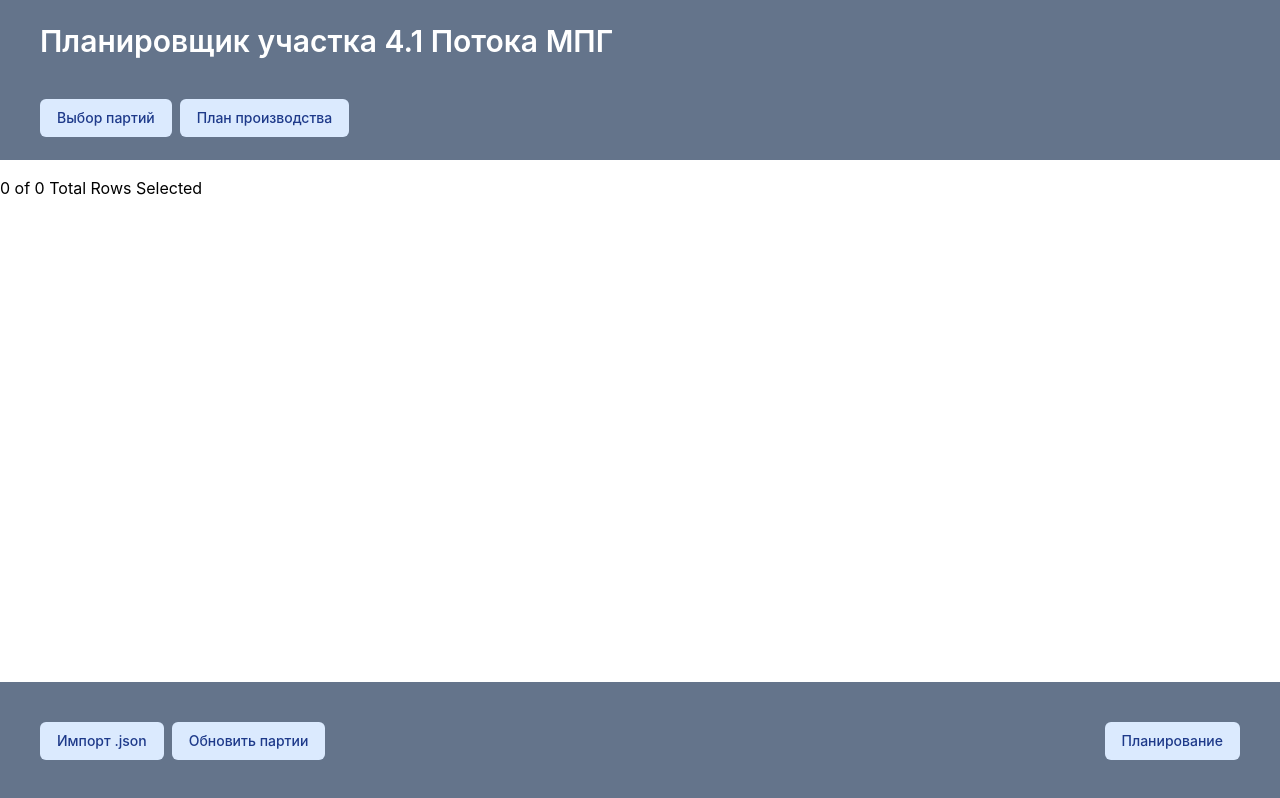
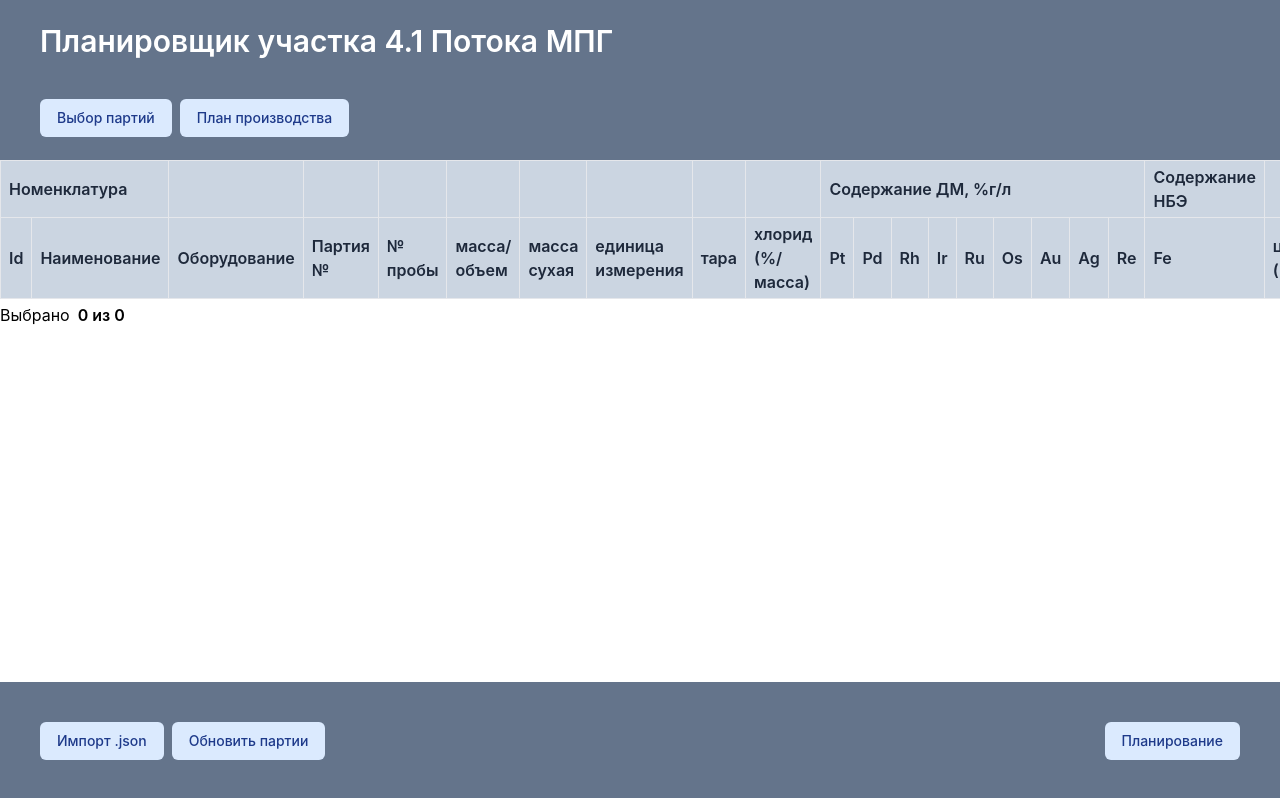
Before and after one commit to lorentzimys/ktsm-planner-mvp, a React app: page / in a window 1280 px wide. Built offline with nearby package versions, Linux system fonts and the light colour scheme.

Commit message:
Added columns config + grid translations

```diff
--- a/package.json
+++ b/package.json
@@ -43,6 +43,7 @@
     "jest": "^27.4.3",
     "jest-resolve": "^27.4.2",
     "jest-watch-typeahead": "^1.0.0",
+    "lodash": "^4.17.21",
     "mini-css-extract-plugin": "^2.4.5",
     "postcss": "^8.4.4",
     "postcss-flexbugs-fixes": "^5.0.2",
@@ -96,6 +97,7 @@
     ]
   },
   "devDependencies": {
+    "@types/lodash": "^4.14.185",
     "autoprefixer": "^10.4.11",
     "postcss": "^8.4.16",
     "postcss-import": "^15.0.0",
--- /dev/null
+++ b/src/components/grid/columnsConfig.ts
@@ -0,0 +1,145 @@
+import { createColumnHelper } from '@tanstack/react-table'
+import { find, get } from 'lodash';
+
+const columnHelper = createColumnHelper<any>();
+
+export const columnsConfig = [
+  columnHelper.group({
+    id: 'nomenclature',
+    header: 'Номенклатура',
+    columns: [
+      columnHelper.accessor('id', {
+        header: 'Id',
+        cell: info => info.getValue(),
+      }),
+      columnHelper.accessor('name', {
+        cell: info => info.getValue(),
+        header: 'Наименование',
+      }),
+    ],
+  }),
+  columnHelper.group({
+    id: 'equipment',
+    columns: [
+      columnHelper.accessor('equipment', {
+        header: 'Оборудование',
+        cell: info => info.getValue(),
+      }),
+    ],
+  }),
+  columnHelper.accessor('batchNo', {
+    cell: info => info.getValue(),
+    header: 'Партия №',
+  }),
+  columnHelper.accessor('probeNo', {
+    cell: info => info.getValue(),
+    header: '№ пробы',
+  }),
+  columnHelper.accessor('weight', {
+    cell: info => info.getValue(),
+    header: 'масса/объем',
+  }),
+  columnHelper.accessor('weightNet', {
+    cell: info => info.getValue(),
+    header: 'масса сухая',
+  }),
+  columnHelper.accessor('unit', {
+    cell: info => info.getValue(),
+    header: 'единица измерения',
+  }),
+  columnHelper.accessor('packageType', {
+    cell: info => info.getValue(),
+    header: 'тара',
+  }),
+  columnHelper.accessor('chlorideWeight', {
+    cell: info => info.getValue(),
+    header: 'хлорид (%/масса)',
+  }),
+  columnHelper.group({
+    id: 'containmentDM',
+    header: 'Содержание ДМ, %г/л',
+    columns: [
+      columnHelper.accessor(
+        row => get(find(row.containmentDM, ['name', 'Pt']), 'value'),
+        {
+          header: 'Pt',
+          cell: info => info.getValue(),
+        }
+      ),
+      columnHelper.accessor(
+        row => get(find(row.containmentDM, ['name', 'Pd']), 'value'),
+        {
+          header: 'Pd',
+          cell: info => info.getValue(),
+        }
+      ),
+      columnHelper.accessor(
+        row => get(find(row.containmentDM, ['name', 'Rh']), 'value'),
+        {
+          header: 'Rh',
+          cell: info => info.getValue(),
+        }
+      ),
+      columnHelper.accessor(
+        row => get(find(row.containmentDM, ['name', 'Ir']), 'value'),
+        {
+          header: 'Ir',
+          cell: info => info.getValue(),
+        }
+      ),
+      columnHelper.accessor(
+        row => get(find(row.containmentDM, ['name', 'Ru']), 'value'),
+        {
+          header: 'Ru',
+          cell: info => info.getValue(),
+        }
+      ),
+      columnHelper.accessor(
+        row => get(find(row.containmentDM, ['name', 'Os']), 'value'),
+        {
+          header: 'Os',
+          cell: info => info.getValue(),
+        }
+      ),
+      columnHelper.accessor(
+        row => get(find(row.containmentDM, ['name', 'Au']), 'value'),
+        {
+          header: 'Au',
+          cell: info => info.getValue(),
+        }
+      ),
+      columnHelper.accessor(
+        row => get(find(row.containmentDM, ['name', 'Ag']), 'value'),
+        {
+          header: 'Ag',
+          cell: info => info.getValue(),
+        }
+      ),
+      columnHelper.accessor(
+        row => get(find(row.containmentDM, ['name', 'Re']), 'value'),
+        {
+          header: 'Re',
+          cell: info => info.getValue(),
+        }
+      ),
+    ],
+  }),
+  columnHelper.group({
+    id: 'containmentNBE',
+    header: 'Содержание НБЭ',
+    columns: [
+      columnHelper.accessor(
+        row => get(find(row.containmentNBE, ['name', 'Fe']), 'value'),
+        {
+          header: 'Fe',
+          cell: info => info.getValue(),
+        }
+      ),
+    ],
+  }),
+  columnHelper.accessor('value', {
+    header: 'ценность (руб/кг)',
+    cell: info => info.getValue(),
+  }
+  )
+];
--- a/src/components/grid/index.css
+++ b/src/components/grid/index.css
@@ -16,6 +16,9 @@
 	}
 
 	&__header{
+		&-group-row {
+			text-align: center;
+		}
 		&-row {
 			text-align: left;
 		}
--- a/src/components/grid/index.tsx
+++ b/src/components/grid/index.tsx
@@ -1,4 +1,4 @@
-import React from "react";
+import React, {memo} from "react";
 import {
   Column,
   ColumnDef,
@@ -8,35 +8,24 @@ import {
   getPaginationRowModel,
   Table,
   useReactTable,
-  createColumnHelper,
   IdentifiedColumnDef
 } from '@tanstack/react-table'
+
 import { useSelector } from 'react-redux';
 import { IDataState } from '../../store/dataSlice';
 
+import { columnsConfig } from "./columnsConfig";
+
 import './index.css';
-
-const columnHelper = createColumnHelper<any>();
 
 const Grid = () => {
   const [rowSelection, setRowSelection] = React.useState({});
   // const [globalFilter, setGlobalFilter] = React.useState('');
   const data = useSelector(({ data }: { data: IDataState }) => data.value);
 
-  const getColumns = () => (
-    Object.entries(data && data.length ? data[0] : {}).map(([colName, colValue]) => (
-      columnHelper.accessor(colName, {
-        header: colName,
-        cell: info => typeof info.getValue() !== 'object' ? info.getValue() : "",
-      })
-    ))
-  )
-
-  console.log(getColumns());
-
   const table = useReactTable({
     data: data || [],
-    columns: getColumns(),
+    columns: columnsConfig,
     state: {
       rowSelection,
     },
@@ -51,7 +40,7 @@ const Grid = () => {
           {table.getHeaderGroups().map(headerGroup => (
             <tr className="table__header-row" key={headerGroup.id}>
               {headerGroup.headers.map(header => (
-                <th className="table__header-cell" key={header.id}>
+                <th className="table__header-cell"  key={header.id} colSpan={header.colSpan }>
                   {header.isPlaceholder
                     ? null
                     : flexRender(
@@ -91,13 +80,15 @@ const Grid = () => {
           ))}
         </tfoot>
       </table>
-      <div className="h-4" />
-      <div>
-        {Object.keys(rowSelection).length} of{' '}
-        {table.getPreFilteredRowModel().rows.length} Total Rows Selected
+      <div className="flex gap-2 ">
+        <span className="">Выбрано</span>
+        <span className="font-semibold">
+          {Object.keys(rowSelection).length} из{' '}
+          {table.getPreFilteredRowModel().rows.length}
+        </span>
       </div>
     </div>
   )
 }
 
-export default Grid;
+export default memo(Grid);
```
Also changed, not shown: 1 other file (tests, documents, lock files or other folders).
